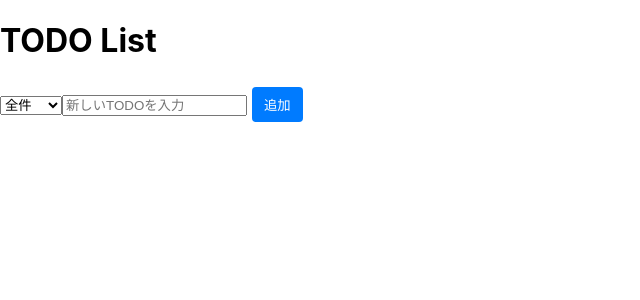
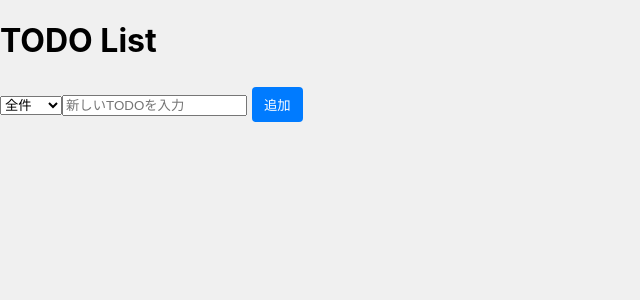
Before and after one commit to hitomi-tsuno/todo-react-typescript, a React (Create React App) app: page / in a window 1280 px wide. Shown: the top 300 px of the page, without its empty margins (0-640 px from the left). Built offline with nearby package versions, Linux system fonts and the light colour scheme.

Commit message:
Merge：<table>を使用して、列を整列する

```diff
--- a/src/App.tsx
+++ b/src/App.tsx
@@ -1,11 +1,10 @@
 import React, { useState, useEffect } from "react";
-import { Todo } from "./types/todo";
-import { Filter } from "./types/filter";
-import TodoList from "./components/TodoList";
-import StyledButton from "./components/StyledButton";
-import StyledPopup from "./components/StyledPopup";
-
-// フィルターの型定義
+import { Todo } from "./types/todo"; // TODOの型定義
+import { Filter } from "./types/filter"; // フィルターの型定義
+import TodoList from "./components/TodoList"; // TodoListコンポーネント
+import StyledButton from "./components/StyledButton"; // スタイリングされたボタンコンポーネント
+import StyledPopup from "./components/StyledPopup"; // スタイリングされたポップアップコンポーネント
+import { GlobalStyle } from "./styles/GlobalStyle"; // グローバルスタイル
 
 const App: React.FC = () => {
   const [todos, setTodos] = useState<Todo[]>([]);
@@ -134,6 +133,9 @@ const App: React.FC = () => {
   });
 
   return (
+    <>
+      <GlobalStyle />
+
       <div>
         {/* タイトル */}
         <h1>TODO List</h1>
@@ -184,7 +186,9 @@ const App: React.FC = () => {
               すべて未完了にする
             </StyledButton>
           ) : (
-          <StyledButton onClick={checkAllTodos}>すべて完了にする</StyledButton>
+            <StyledButton onClick={checkAllTodos}>
+              すべて完了にする
+            </StyledButton>
           ))}
 
         {/* 一覧 */}
@@ -195,6 +199,7 @@ const App: React.FC = () => {
           filterTodo={filterTodo}
         />
       </div>
+    </>
   );
 };
 
--- a/src/components/TodoItem.tsx
+++ b/src/components/TodoItem.tsx
@@ -1,9 +1,8 @@
 import React from "react";
-import { Todo } from "../types/todo";
-import StyledButton from "../components/StyledButton";
-import StyledDate from "../components/StyledDate";
-import StyledText from "../components/StyledText";
-
+import { Todo } from "../types/todo"; // TODOの型定義
+import StyledButton from "../components/StyledButton"; // スタイリングされたボタンコンポーネント
+import StyledDate from "../components/StyledDate"; // スタイリングされた日付コンポーネント
+import StyledText from "../components/StyledText"; // スタイリングされたテキストコンポーネント
 interface Props {
   todo: Todo;
   filteredTodos: Todo;
@@ -18,20 +17,25 @@ const TodoItem: React.FC<Props> = ({
   filterTodo,
 }) => {
   return (
-    <li key={todo.id}>
+    // <li key={todo.id}>
+    <tr key={todo.id}>
+      <td>
         {/* 完了チェックボックス */}
         <input
           type="checkbox"
           checked={todo.checked}
           onChange={(e) => filterTodo(todo.id)}
         />
-
+      </td>
+      <td>
         {/* TODOの内容 */}
         <StyledText checked={todo.checked}>{todo.text}</StyledText>
-
+      </td>
+      <td>
         {/* 登録日時 */}
         <StyledDate>登録日時: {todo.createdAt}</StyledDate>
-
+      </td>
+      <td>
         {/* 削除ボタン */}
         <StyledButton
           onClick={(e) => {
@@ -41,7 +45,9 @@ const TodoItem: React.FC<Props> = ({
         >
           削除
         </StyledButton>
-    </li>
+      </td>
+    </tr>
+    // </li>
   );
 };
 
--- a/src/components/TodoList.tsx
+++ b/src/components/TodoList.tsx
@@ -1,6 +1,6 @@
 import React from "react";
-import { Todo } from "../types/todo";
-import TodoItem from "./TodoItem";
+import { Todo } from "../types/todo"; // TODOの型定義
+import TodoItem from "./TodoItem"; // TodoItemコンポーネント
 
 interface Props {
   todos: Todo[];
@@ -17,6 +17,8 @@ const TodoList: React.FC<Props> = ({
 }) => {
   return (
     <ul>
+      <table>
+        <tbody>
           {filteredTodos.map((todo) => (
             <TodoItem
               key={todo.id}
@@ -26,6 +28,8 @@ const TodoList: React.FC<Props> = ({
               filterTodo={filterTodo}
             />
           ))}
+        </tbody>
+      </table>
     </ul>
   );
 };
--- /dev/null
+++ b/src/styles/GlobalStyle.ts
@@ -0,0 +1,20 @@
+import { createGlobalStyle } from 'styled-components';
+
+export const GlobalStyle = createGlobalStyle`
+  /* CSSリセットやその他のグローバルスタイルをここに記述 */
+  /* 例: */
+  body {
+    background-color: #f0f0f0; /* 全体の背景色を設定 */
+    margin: 0;
+    padding: 0;
+    font-family: -apple-system, BlinkMacSystemFont, 'Segoe UI', 'Roboto', 'Oxygen',
+      'Ubuntu', 'Cantarell', 'Fira Sans', 'Droid Sans', 'Helvetica Neue',
+      sans-serif;
+  }
+
+  a {
+    color: inherit;
+    text-decoration: none;
+  }
+`;
+export default GlobalStyle;
--- a/src/types/filter.ts
+++ b/src/types/filter.ts
@@ -1 +1,2 @@
+// フィルターの型定義
 export type Filter = "all" | "completed" | "active";
--- a/src/types/todo.ts
+++ b/src/types/todo.ts
@@ -1,3 +1,4 @@
+// TODOアイテムの型定義
 export interface Todo {
   id: number;
   text: string; // TODOの内容
```
Also changed, not shown: public/image.png. Lines whose indentation alone changed are shown as unchanged.
